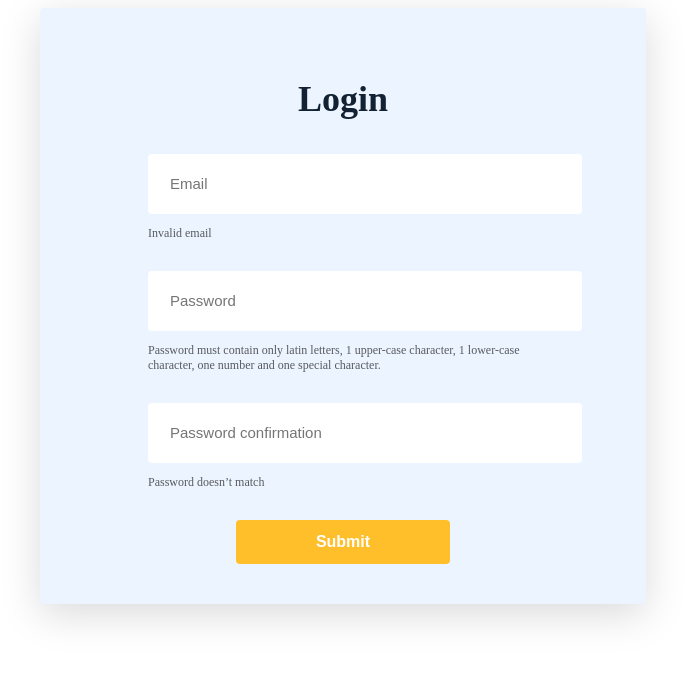
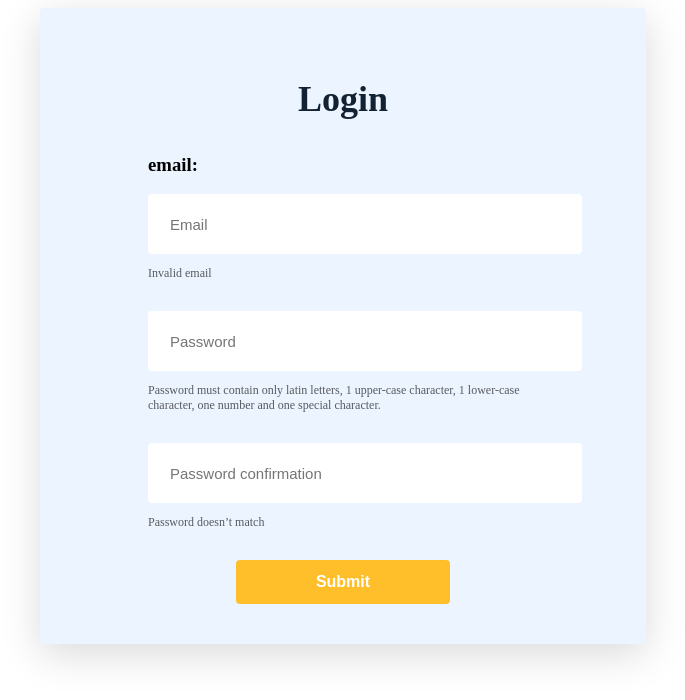
Before and after one commit to volbur/tezos, a Vue app: page / in a window 1280 px wide. Shown: the top 700 px of the page, without its empty margins (297-982 px from the left). Built offline with nearby package versions, Linux system fonts and the light colour scheme.

Commit message:
Так не працює.

```diff
--- a/src/App.vue
+++ b/src/App.vue
@@ -1,24 +1,28 @@
 <template>
   <form class="form" @submit.prevent="submitHandler">
     <h2 class="form__title">Login</h2>
+    <h3>email: {{ email }}</h3>
     <ui-input
       type="email"
       placeholder="Email"
       :error="errors.email"
-      v-model="email"
+      v-model:value="email"
     ></ui-input>
+
     <ui-input
       type="password"
       placeholder="Password"
       :error="errors.password"
       v-model="password"
     ></ui-input>
+
     <ui-input
       type="password"
       placeholder="Password confirmation"
       :error="errors.passwordConfirmation"
       v-model="passwordConfirmation"
     ></ui-input>
+
     <button class="btn" type="submit">Submit</button>
   </form>
 </template>
@@ -26,7 +30,6 @@
 
 <script>
 import UiInput from "./components/UiInput";
-
 export default {
   name: "App",
   data() {
--- a/src/components/UiInput.vue
+++ b/src/components/UiInput.vue
@@ -1,10 +1,9 @@
 <template>
   <div class="form__control">
     <input
-      :type="type"
+      type="type"
       :placeholder="placeholder"
-      :id="id"
-      :value="modelValue"
+      :value="value"
       @input="change"
     />
     <p class="text-error" v-if="error">{{ error }}</p>
@@ -13,17 +12,17 @@
 
 <script>
 export default {
-  emits: ["update:modelValue"],
+  emits: ["update:value"],
   props: {
     type: String,
     placeholder: String,
     id: String,
-    modelValue: String,
+    value: String,
     error: String,
   },
   methods: {
     change(event) {
-      this.$emit("update:modelValue", event.target.value);
+      this.$emit("update:value", event.target.value);
     },
   },
 };
```
